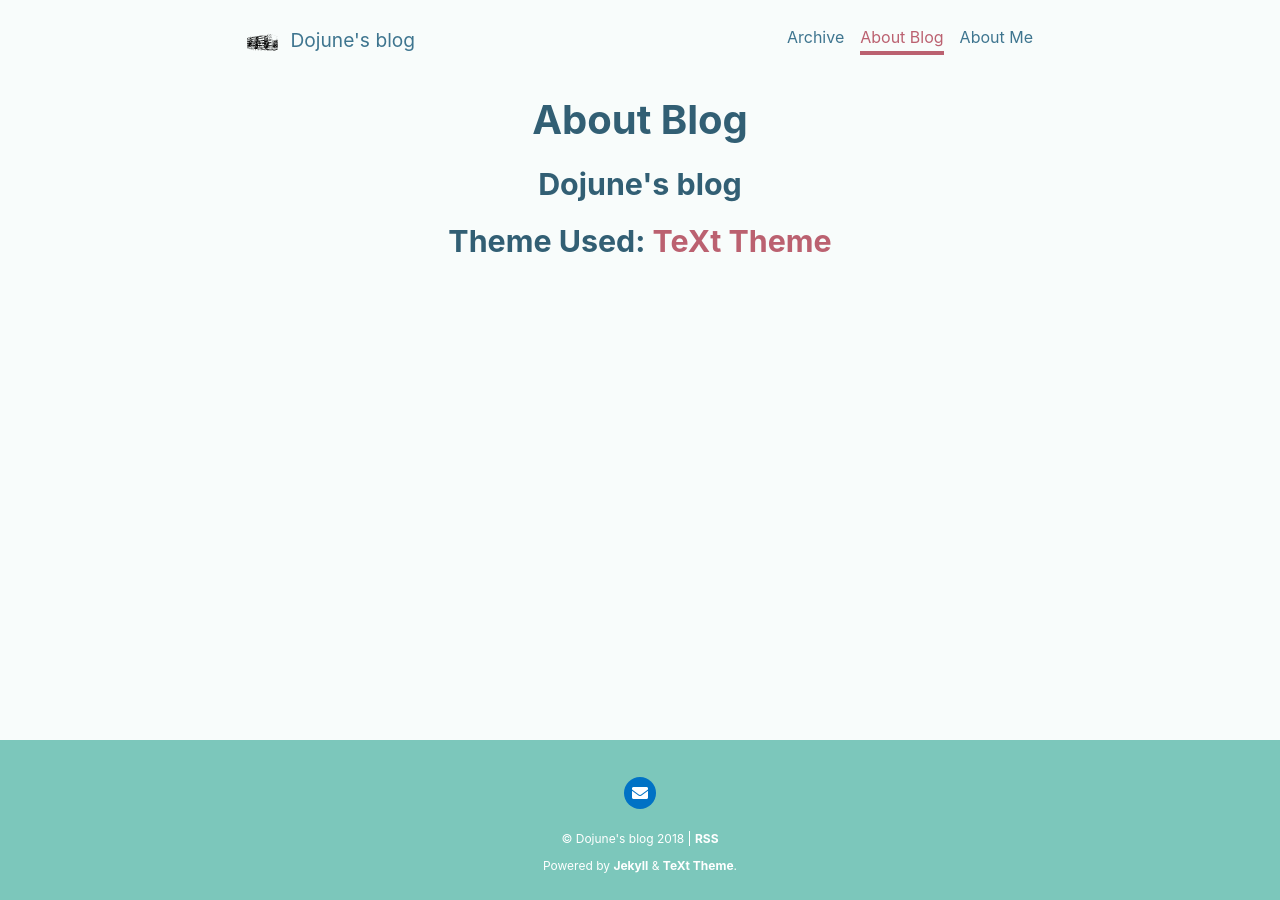
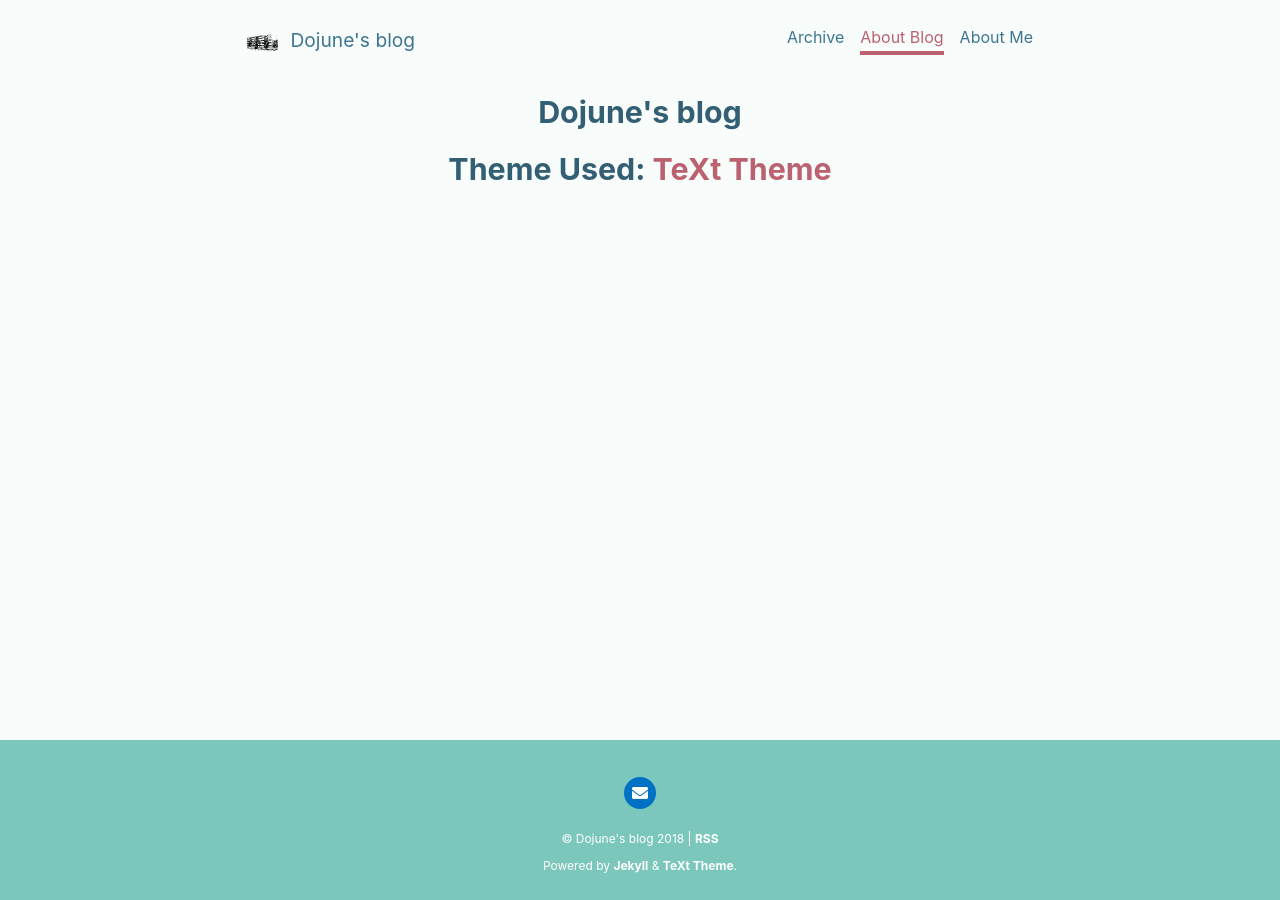
Before and after one commit to mindoj/mindojune.github.io, a Jekyll site: the page built from about_blog.html, in a window 1280 px wide. Built offline with Jekyll 4.4.1, drawn with Linux system fonts in a browser that asks for light colours; nearby versions of some CDN libraries.

Commit message:
Update about_blog.html

```diff
--- a/about_blog.html
+++ b/about_blog.html
@@ -5,10 +5,9 @@ titles:
 show_title: false
 ---
 
-<div class="layout--about_me">
+<div class="layout--about_blog">
   <div class="main">
     <div align="center">
-      <h1>About Blog</h1>
       <h2>Dojune's blog</h2>
       <h2>Theme Used: <a href="https://github.com/kitian616/jekyll-TeXt-theme">TeXt Theme</a></h2>
     </div>
```
